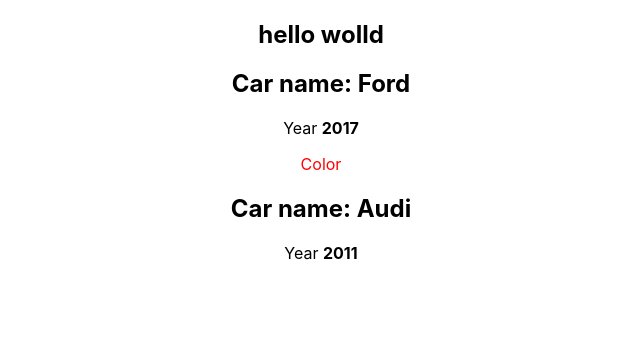
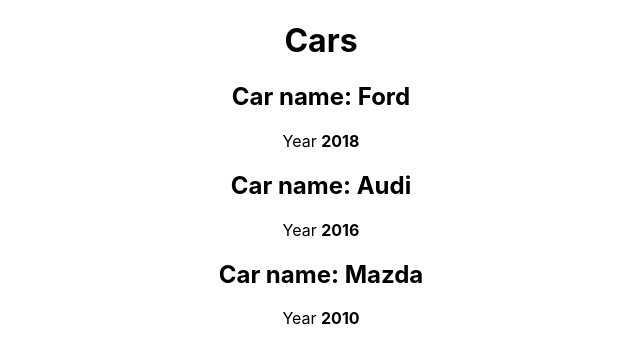
Before and after one commit to s1ep0y/reactLearning, a React (Create React App) app in the folder react_theory/: page / in a window 1280 px wide. Shown: the top 364 px of the page, without its empty margins (319-959 px from the left). Built offline with nearby package versions, Linux system fonts and the light colour scheme.

Commit message:
selflesson about Arr send

```diff
--- a/react_theory/src/App.js
+++ b/react_theory/src/App.js
@@ -1,21 +1,35 @@
-import React from 'react';
-import logo from './logo.svg';
+import React, { Component } from 'react';
 import './App.css';
 import Car from './car/car'
 
-function App() {
-  const divStyle = {
-    textAlign: 'center'
+class App extends React.Component {
+  constructor(props){
+    super(props);
+    this.state = {
+      cars: [
+        {name: 'Ford', year: 2018},
+        {name: 'Audi', year: 2016},
+        {name: 'Mazda', year: 2010}
+      ]
+    }
   }
-  return (
-    <div className="App" style={divStyle}>
-      <h2>hello wolld</h2>
-      <Car name={'Ford'} year={2017}>
-          <p>Color</p>
-        </Car>
-      <Car name={'Audi'} year={2011}/>
-    </div>
-  );
+
+
+  render() {
+    const divStyle = {
+      textAlign: 'center'
+    }
+
+    const cars = this.state.cars
+
+    return (
+      <div style={divStyle}>
+        <h1>Cars</h1>
+        {this.state.cars.map((props)=> {
+        return <Car name={props.name} year = {props.year} />})}
+      </div>
+    );
+  }
 }
 
 export default App;
```
